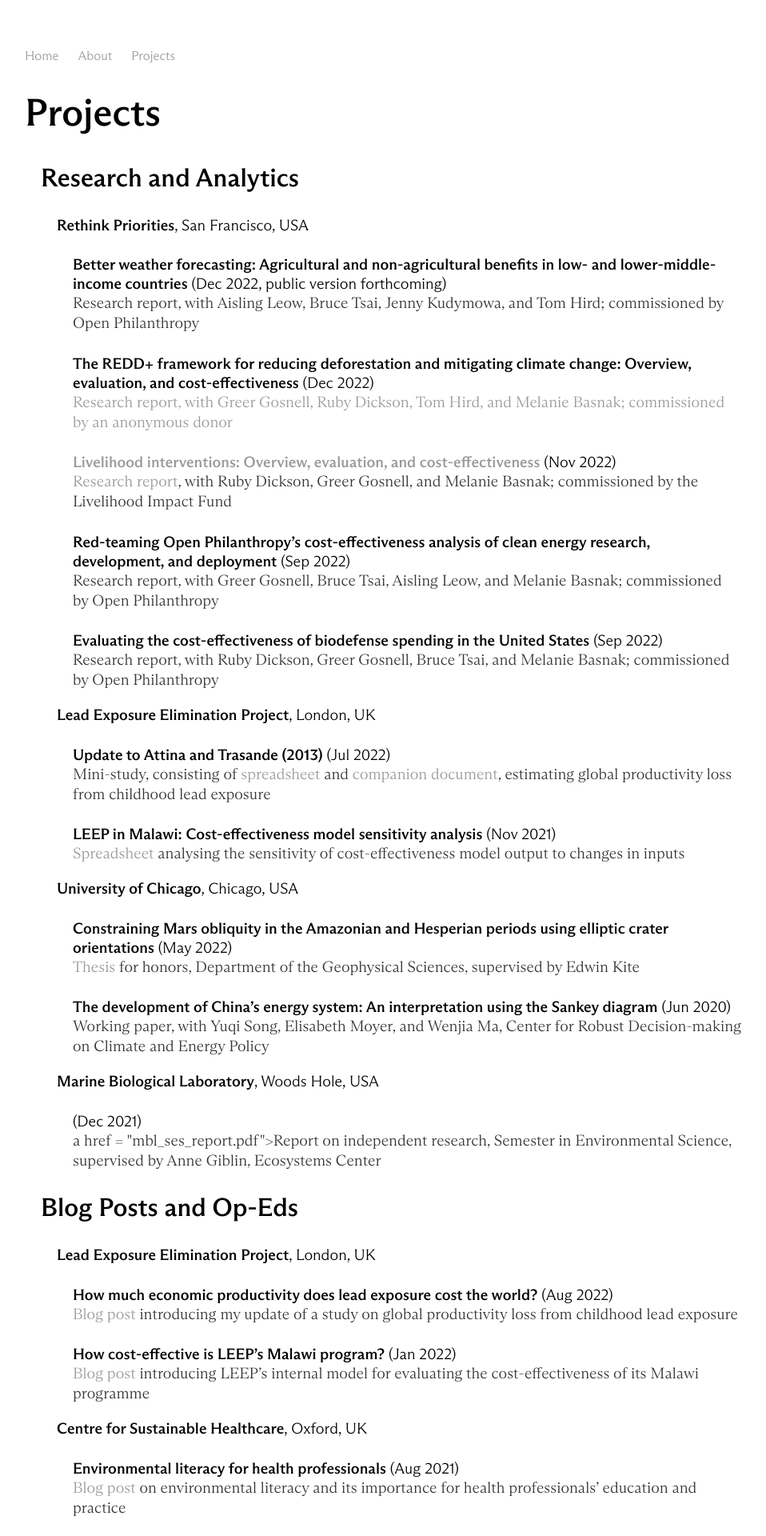
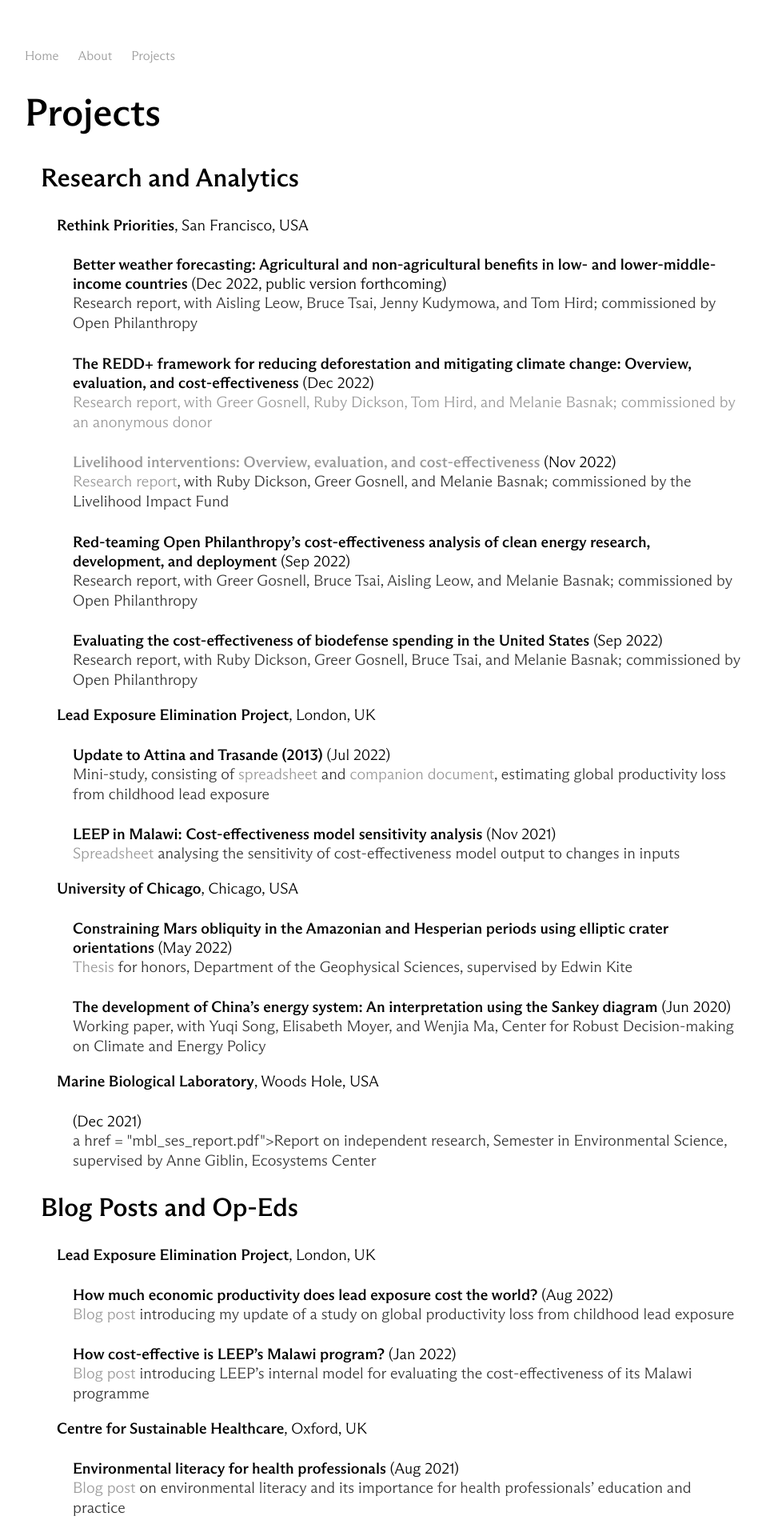
Before and after one commit to y-james-hu/y-james-hu.github.io, a Jekyll site: the page built from projects/index.html, in a window 1280 px wide. Shown: the top 1920 px of the page at 80% size, without its empty margins (161-1119 px from the left). Built offline with Jekyll 4.4.1, drawn with Linux system fonts in a browser that asks for light colours.

Commit message:
Update main.css

```diff
--- a/css/main.css
+++ b/css/main.css
@@ -95,12 +95,12 @@
     font-display: swap;
 }
 body {
-    font-family: ArizonaText;
+    font-family: ArizonaText, Arial;
     margin: 60px auto;
     width: 70%;
 }
 nav ul, footer ul {
-    font-family: ArizonaFlare;
+    font-family: ArizonaFlare, Arial;
     padding: 0px;
     list-style: none;
     font-weight: 400;
@@ -118,41 +118,41 @@
 }
 h1 {
     font-size: 3em;
-    font-family: ArizonaFlare;
+    font-family: ArizonaFlare, Arial;
 }
 h2 {
     font-size: 2em;
-    font-family: ArizonaFlare;
+    font-family: ArizonaFlare, Arial;
 }
 h3 {
     font-size: 1.2em;
-    font-family: ArizonaFlare;
+    font-family: ArizonaFlare, Arial;
 }
 h4 {
     font-size: 1.2em;
-    font-family: ArizonaFlare;
+    font-family: ArizonaFlare, Arial;
     margin-bottom: -1em;
 }
 p {
     font-size: 1.2em;
-    font-family: ArizonaText;
+    font-family: ArizonaFlare, Arial;
     line-height: 1.3em;
     color: #333;
 }
 footer {
-    font-family: ArizonaText;
+    font-family: ArizonaFlare, Arial;
     border-top: 1px solid #d5d5d5;
     font-size: .8em;
 }
 
 ul.posts {
-    font-family: ArizonaText;
+    font-family: ArizonaFlare, Arial;
     margin: 20px auto 40px;
     font-size: 1.5em;
 }
 
 ul.posts li {
-    font-family: ArizonaText;
+    font-family: ArizonaFlare, Arial;
     list-style: none;
 }
 img {
```
